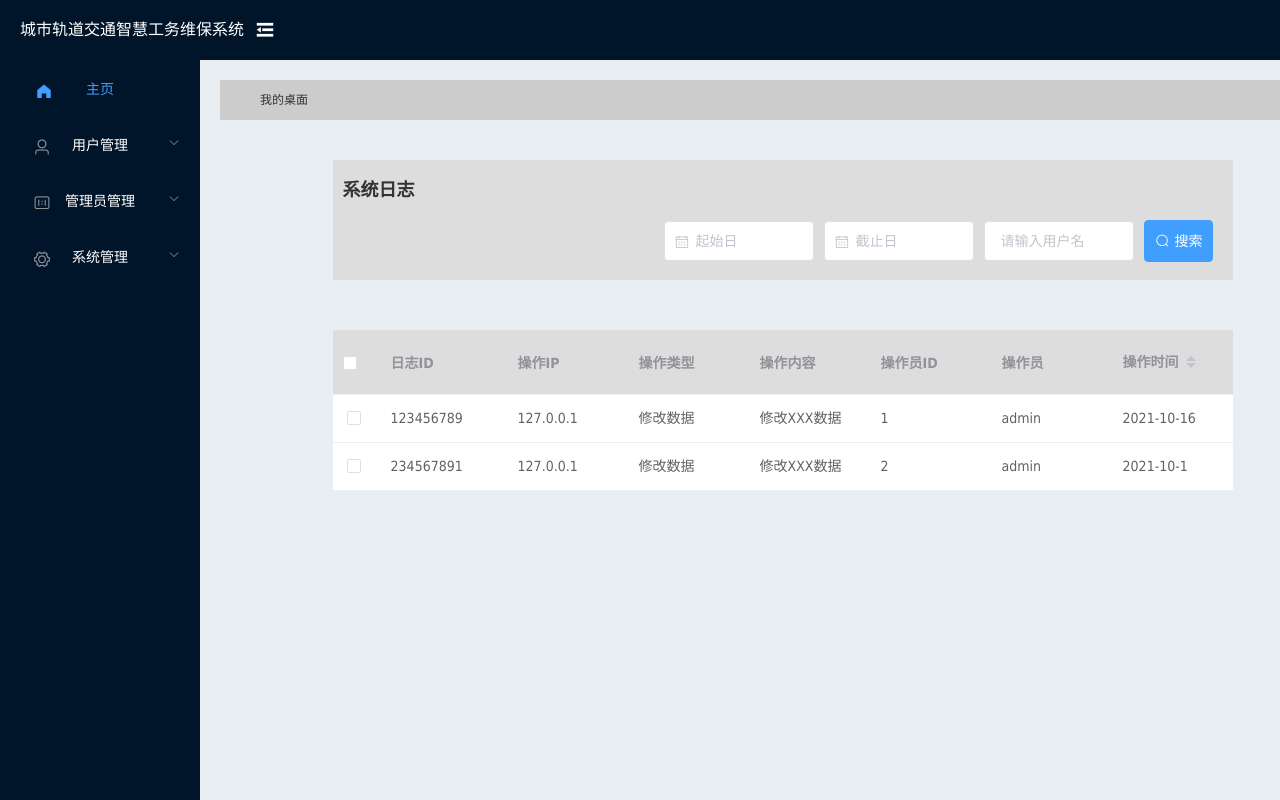
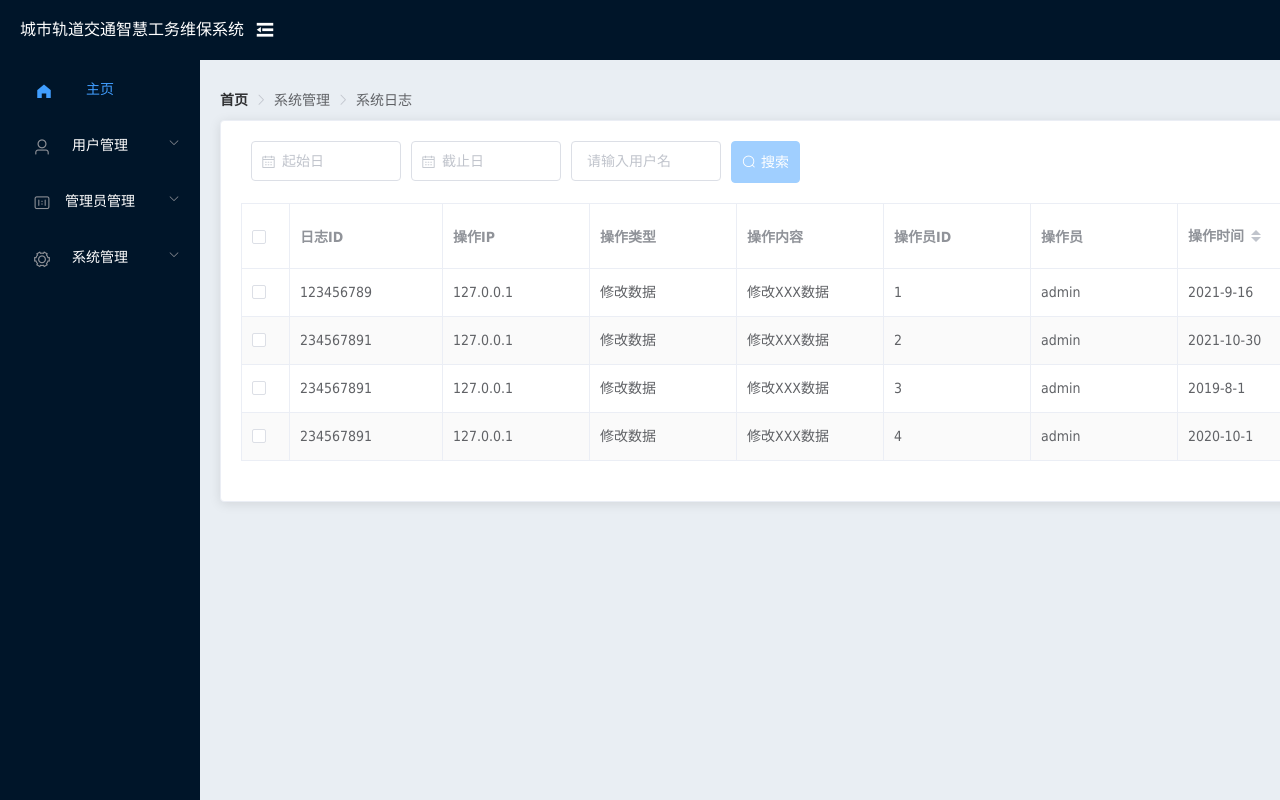
Before and after one commit to AdhereZ/maintenance, a Vue app: page /systemLog in a window 1280 px wide. Shown: the top 800 px of the page. Built offline with nearby package versions, Linux system fonts and the light colour scheme.

Commit message:
update search: add format judge

```diff
--- a/src/views/system/SystemLog.vue
+++ b/src/views/system/SystemLog.vue
@@ -1,22 +1,37 @@
 <template>
   <div>
-    <ul class="tab-title">
-      <li>我的桌面</li>
-    </ul>
-    <div class="log-header w">
-      <h2>
-        系统日志
-      </h2>
-      <div class="block">
-        <el-date-picker v-model="value1" type="date" placeholder="起始日"> </el-date-picker>
+    <el-breadcrumb separator-class="el-icon-arrow-right">
+      <el-breadcrumb-item :to="{ path: '/home' }">首页</el-breadcrumb-item>
+      <el-breadcrumb-item>系统管理</el-breadcrumb-item>
+      <el-breadcrumb-item>系统日志</el-breadcrumb-item>
+    </el-breadcrumb>
+    <el-card>
+      <el-row class="block">
+        <el-col>
+          <el-date-picker v-model="startDay" type="date" placeholder="起始日"></el-date-picker>
+        </el-col>
+        <el-col>
+          <el-date-picker v-model="endDay" type="date" placeholder="截止日"> </el-date-picker>
+        </el-col>
+        <el-col>
+          <el-input v-model.trim="username" placeholder="请输入用户名"></el-input>
+        </el-col>
+        <el-col v-if="flagButton">
+          <el-button type="primary" icon="el-icon-search" class="search-button" @click="search">搜索</el-button>
+        </el-col>
+        <el-col v-else>
+          <el-button type="primary" icon="el-icon-search" disabled class="search-button" @click="search">搜索</el-button>
+        </el-col>
+      </el-row>
+      <!-- <div class="block">
+      <el-date-picker v-model="value1" type="date" placeholder="起始日"></el-date-picker>
       <el-date-picker v-model="value2" type="date" placeholder="截止日"> </el-date-picker>
       <el-input v-model="input" placeholder="请输入用户名"></el-input>
       <el-button type="primary" icon="el-icon-search" class="search-button">搜索</el-button>
-      </div>
-    </div>
-    <div class="log-main w">
+    </div> -->
       <!-- 查找表格部分 -->
-      <el-table :data="tableData" tooltip-effect="dark" style="width: 100%" :header-cell-style="setHeaderColor">
+      <el-table :data="tableData" tooltip-effect="dark" style="width: 100%" border stripe class="log-table">
+        <!-- :header-cell-style="setHeaderColor" -->
         <el-table-column type="selection"> </el-table-column>
         <el-table-column prop="logId" label="日志ID"></el-table-column>
         <el-table-column prop="ip" label="操作IP"> </el-table-column>
@@ -26,7 +41,7 @@
         <el-table-column prop="operator" label="操作员"> </el-table-column>
         <el-table-column prop="date" label="操作时间" sortable> </el-table-column>
       </el-table>
-    </div>
+    </el-card>
   </div>
 </template>
 
@@ -34,27 +49,24 @@
 export default {
   data() {
     return {
-        // 起始日和截止日的数据
-        pickerOptions: {
-          disabledDate(time) {
-            return time.getTime() > Date.now();
-          }
-        },
-        value1: '',
-        value2: '',
+      startDay: '',
+      endDay: '', // 起始日和截止日的数据
+      startDayMS: 0,
+      endDayMS: 0, // 起始日和截止日的ms数据
 
-        // 用户名的数据
-        input: '',
+      username: '', // 用户名的数据
+      flagButton: false,
 
       // 日志表格的数据
-        tableData: [{
+      tableData: [
+        {
           logId: 123456789,
           ip: '127.0.0.1',
           type: '修改数据',
           content: '修改XXX数据',
           operatorId: 1,
           operator: 'admin',
-            date: '2021-10-16'
+          date: '2021-9-16'
         },
         {
           logId: 234567891,
@@ -63,21 +75,57 @@
           content: '修改XXX数据',
           operatorId: 2,
           operator: 'admin',
-            date: '2021-10-1'
+          date: '2021-10-30'
+        },
+        {
+          logId: 234567891,
+          ip: '127.0.0.1',
+          type: '修改数据',
+          content: '修改XXX数据',
+          operatorId: 3,
+          operator: 'admin',
+          date: '2019-8-1'
+        },
+        {
+          logId: 234567891,
+          ip: '127.0.0.1',
+          type: '修改数据',
+          content: '修改XXX数据',
+          operatorId: 4,
+          operator: 'admin',
+          date: '2020-10-1'
         }
       ],
       multipleSelection: []
     };
   },
   methods: {
-      setHeaderColor({
-        row,
-        column,
-        rowIndex,
-        columnIndex
-      }) {
-        return "background-color: #ddd";
+    setHeaderColor({ row, column, rowIndex, columnIndex }) {
+      return 'background-color: #eef1f6';
+    },
+    search() {},
+    changeButton() {
+      if (this.startDay && this.endDay && this.username) {
+        this.startDayMS = new Date(this.startDay).getTime();
+
+        let endDate = new Date(this.endDay);
+        endDate.setHours(23);
+        endDate.setMinutes(59);
+        endDate.setSeconds(59);
+        this.endDayMS = endDate.getTime();
+
+        if (this.endDayMS >= this.startDayMS) {
+          this.flagButton = true;
+        } else {
+          this.flagButton = false;
         }
+      } else {
+        this.flagButton = false;
+      }
+    }
+  },
+  updated() {
+    this.changeButton();
   }
 };
 </script>
@@ -93,39 +141,14 @@
   margin: 0 auto;
 }
 
-  .tab-title {
-    height: 40px;
-    line-height: 40px;
-    background-color: #ccc;
-    padding: 0;
-    text-align: left;
+// 组件样式模块
+.el-input.is-active .el-input__inner,
+.el-input__inner:focus {
+  border-color: #dcdfe6; // 未生效
 }
-
-  .tab-title li {
-    display: inline-block;
-    margin: 0 40px;
-  }
-
-  .log-header {
-    height: 120px;
-    margin-top: 40px;
-    background-color: #ddd;
-    overflow: hidden;
-  }
-
-  .log-header h2 {
-    margin: 10px;
-  }
-
-  .log-main {
-    margin-top: 50px;
-  }
+// 组件样式模块
 
 // 搜索模块
-  .block {
-    float: right;
-  }
-
 .block div {
   display: inline-block;
   width: 150px;
@@ -136,6 +159,9 @@
   padding: 0 10px;
   margin: 0 20px 0 5px;
 }
+// 搜索模块
 
-  // 搜索模块
+.log-table {
+  margin: 20px 0;
+}
 </style>
```
Also changed, not shown: src/views/layout/Layout.vue (+16 -1 lines). Lines whose indentation alone changed are shown as unchanged.
